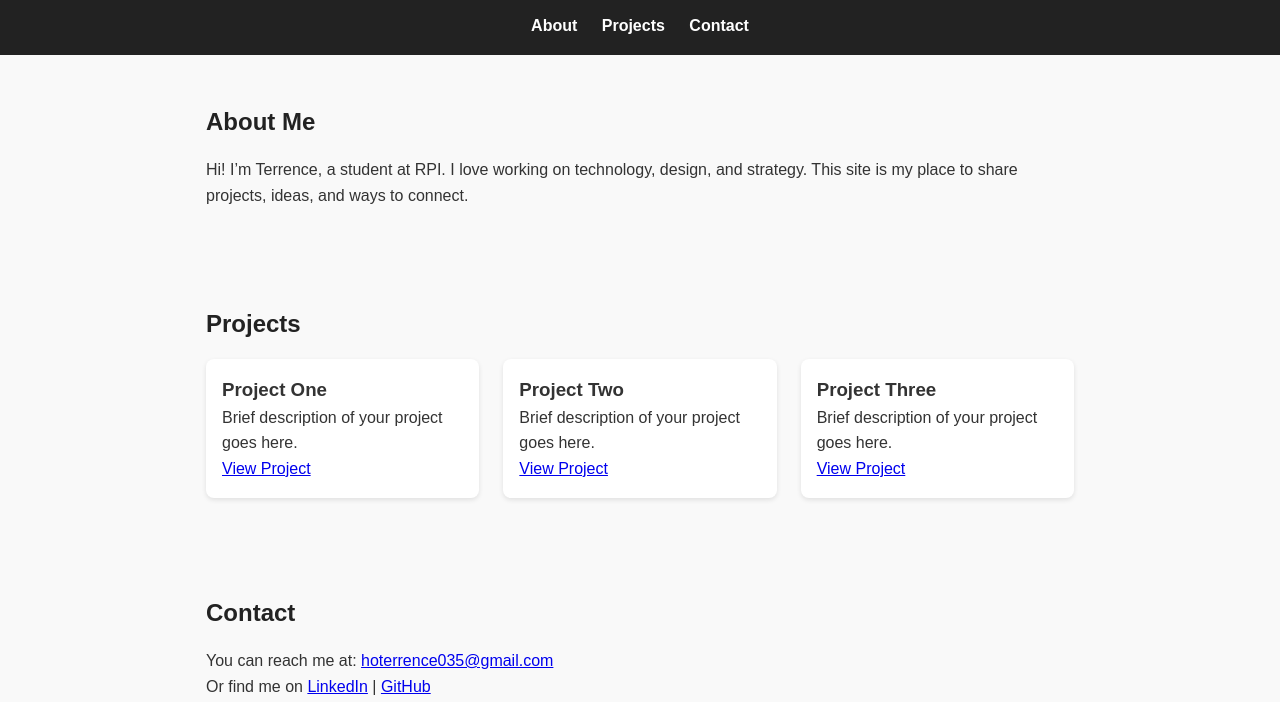
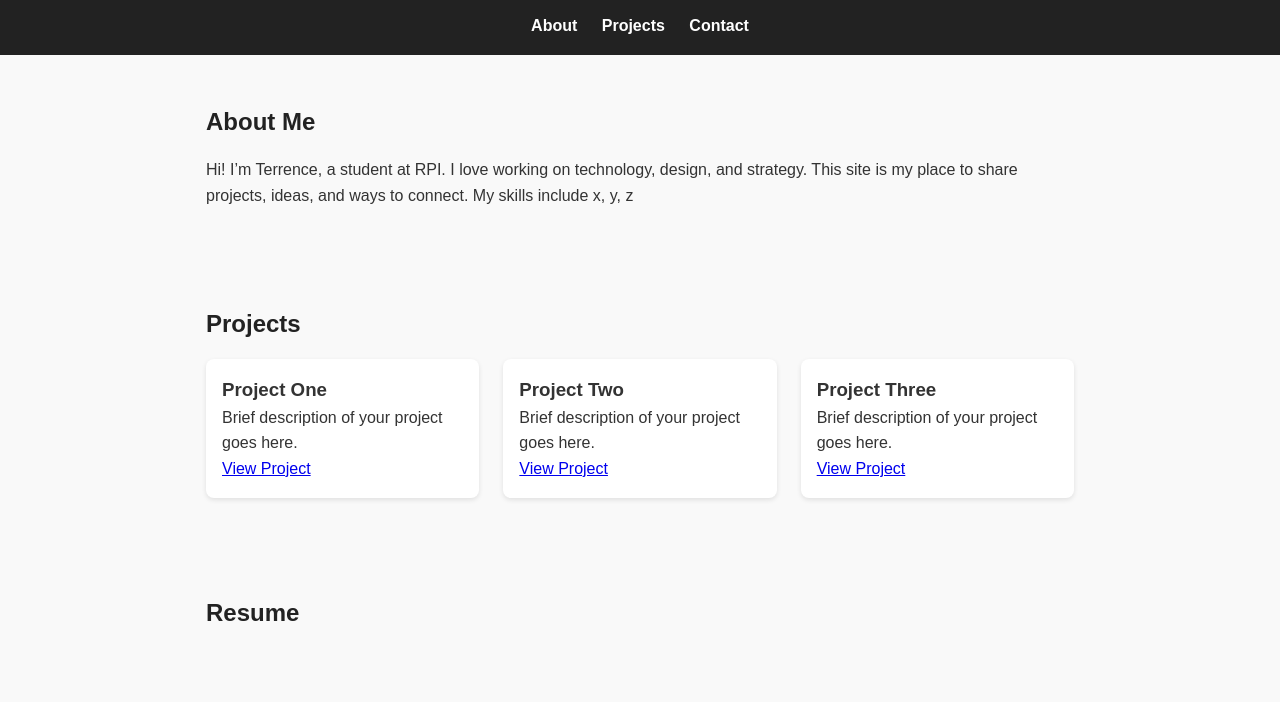
Before and after one commit to cnTheory/kidzai_.github.io, a plain HTML site: page index.html in a window 1280 px wide. Shown: the part 98-800 px from the top of the page. Drawn offline with Linux system fonts and the light colour scheme.

Commit message:
Update index.html

```diff
--- a/index.html
+++ b/index.html
@@ -105,6 +105,8 @@
       Hi! I’m Terrence, a student at RPI. I love working on
       technology, design, and strategy. This site is my place to share
       projects, ideas, and ways to connect.
+
+      My skills include x, y, z
     </p>
   </section>
 
@@ -130,6 +132,11 @@
     </div>
   </section>
 
+  <!-- Resume Section -->
+  <section id="resume">
+    <h2>Resume</h2>
+  </section>
+
   <!-- Contact Section -->
   <section id="contact">
     <h2>Contact</h2>
```
